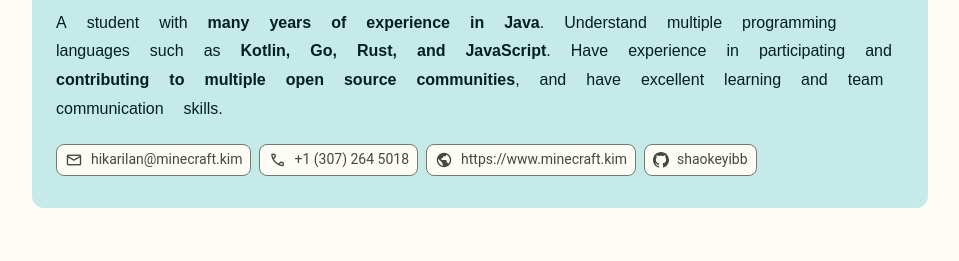
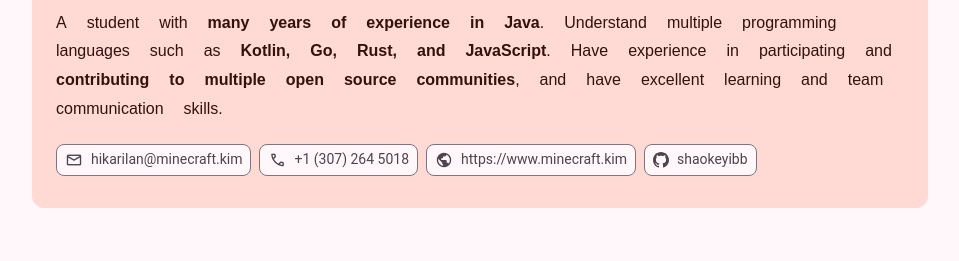
Before and after one commit to shaokeyibb/materialized-resume, a website built with Vite: page en/index.html in a window 1280 px wide. Shown: the part 162-423 px from the top of the page, without its empty margins (160-1119 px from the left). Built offline with nearby package versions, Linux system fonts and the light colour scheme; a web font is replaced by a local one.

Commit message:
feat: new color, high contrast support

```diff
--- /dev/null
+++ b/css/dark-hc.css
@@ -0,0 +1,51 @@
+:root {
+  --md-sys-color-primary: rgb(255 249 250);
+  --md-sys-color-surface-tint: rgb(234 181 238);
+  --md-sys-color-on-primary: rgb(0 0 0);
+  --md-sys-color-primary-container: rgb(239 185 242);
+  --md-sys-color-on-primary-container: rgb(0 0 0);
+  --md-sys-color-secondary: rgb(255 249 250);
+  --md-sys-color-on-secondary: rgb(0 0 0);
+  --md-sys-color-secondary-container: rgb(219 196 217);
+  --md-sys-color-on-secondary-container: rgb(0 0 0);
+  --md-sys-color-tertiary: rgb(255 249 248);
+  --md-sys-color-on-tertiary: rgb(0 0 0);
+  --md-sys-color-tertiary-container: rgb(250 188 178);
+  --md-sys-color-on-tertiary-container: rgb(0 0 0);
+  --md-sys-color-error: rgb(255 249 249);
+  --md-sys-color-on-error: rgb(0 0 0);
+  --md-sys-color-error-container: rgb(255 186 177);
+  --md-sys-color-on-error-container: rgb(0 0 0);
+  --md-sys-color-background: rgb(23 18 23);
+  --md-sys-color-on-background: rgb(234 223 230);
+  --md-sys-color-surface: rgb(23 18 23);
+  --md-sys-color-on-surface: rgb(255 255 255);
+  --md-sys-color-surface-variant: rgb(77 68 76);
+  --md-sys-color-on-surface-variant: rgb(255 249 250);
+  --md-sys-color-outline: rgb(212 199 209);
+  --md-sys-color-outline-variant: rgb(212 199 209);
+  --md-sys-color-shadow: rgb(0 0 0);
+  --md-sys-color-scrim: rgb(0 0 0);
+  --md-sys-color-inverse-surface: rgb(234 223 230);
+  --md-sys-color-inverse-on-surface: rgb(0 0 0);
+  --md-sys-color-inverse-primary: rgb(65 26 72);
+  --md-sys-color-primary-fixed: rgb(255 220 254);
+  --md-sys-color-on-primary-fixed: rgb(0 0 0);
+  --md-sys-color-primary-fixed-dim: rgb(239 185 242);
+  --md-sys-color-on-primary-fixed-variant: rgb(42 4 50);
+  --md-sys-color-secondary-fixed: rgb(248 223 246);
+  --md-sys-color-on-secondary-fixed: rgb(0 0 0);
+  --md-sys-color-secondary-fixed-dim: rgb(219 196 217);
+  --md-sys-color-on-secondary-fixed-variant: rgb(31 17 33);
+  --md-sys-color-tertiary-fixed: rgb(255 224 219);
+  --md-sys-color-on-tertiary-fixed: rgb(0 0 0);
+  --md-sys-color-tertiary-fixed-dim: rgb(250 188 178);
+  --md-sys-color-on-tertiary-fixed-variant: rgb(44 12 8);
+  --md-sys-color-surface-dim: rgb(23 18 23);
+  --md-sys-color-surface-bright: rgb(62 55 61);
+  --md-sys-color-surface-container-lowest: rgb(17 13 17);
+  --md-sys-color-surface-container-low: rgb(31 26 31);
+  --md-sys-color-surface-container: rgb(35 30 35);
+  --md-sys-color-surface-container-high: rgb(46 40 45);
+  --md-sys-color-surface-container-highest: rgb(57 51 56);
+}
--- /dev/null
+++ b/css/dark-mc.css
@@ -0,0 +1,51 @@
+:root {
+  --md-sys-color-primary: rgb(239 185 242);
+  --md-sys-color-surface-tint: rgb(234 181 238);
+  --md-sys-color-on-primary: rgb(42 4 50);
+  --md-sys-color-primary-container: rgb(177 128 181);
+  --md-sys-color-on-primary-container: rgb(0 0 0);
+  --md-sys-color-secondary: rgb(219 196 217);
+  --md-sys-color-on-secondary: rgb(31 17 33);
+  --md-sys-color-secondary-container: rgb(159 138 159);
+  --md-sys-color-on-secondary-container: rgb(0 0 0);
+  --md-sys-color-tertiary: rgb(250 188 178);
+  --md-sys-color-on-tertiary: rgb(44 12 8);
+  --md-sys-color-tertiary-container: rgb(186 131 123);
+  --md-sys-color-on-tertiary-container: rgb(0 0 0);
+  --md-sys-color-error: rgb(255 186 177);
+  --md-sys-color-on-error: rgb(55 0 1);
+  --md-sys-color-error-container: rgb(255 84 73);
+  --md-sys-color-on-error-container: rgb(0 0 0);
+  --md-sys-color-background: rgb(23 18 23);
+  --md-sys-color-on-background: rgb(234 223 230);
+  --md-sys-color-surface: rgb(23 18 23);
+  --md-sys-color-on-surface: rgb(255 249 250);
+  --md-sys-color-surface-variant: rgb(77 68 76);
+  --md-sys-color-on-surface-variant: rgb(212 199 209);
+  --md-sys-color-outline: rgb(171 159 169);
+  --md-sys-color-outline-variant: rgb(139 128 137);
+  --md-sys-color-shadow: rgb(0 0 0);
+  --md-sys-color-scrim: rgb(0 0 0);
+  --md-sys-color-inverse-surface: rgb(234 223 230);
+  --md-sys-color-inverse-on-surface: rgb(46 40 45);
+  --md-sys-color-inverse-primary: rgb(98 56 104);
+  --md-sys-color-primary-fixed: rgb(255 214 255);
+  --md-sys-color-on-primary-fixed: rgb(36 0 45);
+  --md-sys-color-primary-fixed-dim: rgb(234 181 238);
+  --md-sys-color-on-primary-fixed-variant: rgb(78 38 85);
+  --md-sys-color-secondary-fixed: rgb(244 219 242);
+  --md-sys-color-on-secondary-fixed: rgb(26 12 27);
+  --md-sys-color-secondary-fixed-dim: rgb(215 191 213);
+  --md-sys-color-on-secondary-fixed-variant: rgb(65 49 66);
+  --md-sys-color-tertiary-fixed: rgb(255 218 213);
+  --md-sys-color-on-tertiary-fixed: rgb(37 7 5);
+  --md-sys-color-tertiary-fixed-dim: rgb(246 184 174);
+  --md-sys-color-on-tertiary-fixed-variant: rgb(83 43 37);
+  --md-sys-color-surface-dim: rgb(23 18 23);
+  --md-sys-color-surface-bright: rgb(62 55 61);
+  --md-sys-color-surface-container-lowest: rgb(17 13 17);
+  --md-sys-color-surface-container-low: rgb(31 26 31);
+  --md-sys-color-surface-container: rgb(35 30 35);
+  --md-sys-color-surface-container-high: rgb(46 40 45);
+  --md-sys-color-surface-container-highest: rgb(57 51 56);
+}
--- /dev/null
+++ b/css/dark.css
@@ -0,0 +1,51 @@
+:root {
+  --md-sys-color-primary: rgb(234 181 238);
+  --md-sys-color-surface-tint: rgb(234 181 238);
+  --md-sys-color-on-primary: rgb(72 32 79);
+  --md-sys-color-primary-container: rgb(97 55 103);
+  --md-sys-color-on-primary-container: rgb(255 214 255);
+  --md-sys-color-secondary: rgb(215 191 213);
+  --md-sys-color-on-secondary: rgb(59 43 60);
+  --md-sys-color-secondary-container: rgb(82 65 83);
+  --md-sys-color-on-secondary-container: rgb(244 219 242);
+  --md-sys-color-tertiary: rgb(246 184 174);
+  --md-sys-color-on-tertiary: rgb(76 37 32);
+  --md-sys-color-tertiary-container: rgb(103 59 53);
+  --md-sys-color-on-tertiary-container: rgb(255 218 213);
+  --md-sys-color-error: rgb(255 180 171);
+  --md-sys-color-on-error: rgb(105 0 5);
+  --md-sys-color-error-container: rgb(147 0 10);
+  --md-sys-color-on-error-container: rgb(255 218 214);
+  --md-sys-color-background: rgb(23 18 23);
+  --md-sys-color-on-background: rgb(234 223 230);
+  --md-sys-color-surface: rgb(23 18 23);
+  --md-sys-color-on-surface: rgb(234 223 230);
+  --md-sys-color-surface-variant: rgb(77 68 76);
+  --md-sys-color-on-surface-variant: rgb(208 195 204);
+  --md-sys-color-outline: rgb(153 141 150);
+  --md-sys-color-outline-variant: rgb(77 68 76);
+  --md-sys-color-shadow: rgb(0 0 0);
+  --md-sys-color-scrim: rgb(0 0 0);
+  --md-sys-color-inverse-surface: rgb(234 223 230);
+  --md-sys-color-inverse-on-surface: rgb(53 47 52);
+  --md-sys-color-inverse-primary: rgb(123 78 128);
+  --md-sys-color-primary-fixed: rgb(255 214 255);
+  --md-sys-color-on-primary-fixed: rgb(48 9 56);
+  --md-sys-color-primary-fixed-dim: rgb(234 181 238);
+  --md-sys-color-on-primary-fixed-variant: rgb(97 55 103);
+  --md-sys-color-secondary-fixed: rgb(244 219 242);
+  --md-sys-color-on-secondary-fixed: rgb(37 23 38);
+  --md-sys-color-secondary-fixed-dim: rgb(215 191 213);
+  --md-sys-color-on-secondary-fixed-variant: rgb(82 65 83);
+  --md-sys-color-tertiary-fixed: rgb(255 218 213);
+  --md-sys-color-on-tertiary-fixed: rgb(51 17 13);
+  --md-sys-color-tertiary-fixed-dim: rgb(246 184 174);
+  --md-sys-color-on-tertiary-fixed-variant: rgb(103 59 53);
+  --md-sys-color-surface-dim: rgb(23 18 23);
+  --md-sys-color-surface-bright: rgb(62 55 61);
+  --md-sys-color-surface-container-lowest: rgb(17 13 17);
+  --md-sys-color-surface-container-low: rgb(31 26 31);
+  --md-sys-color-surface-container: rgb(35 30 35);
+  --md-sys-color-surface-container-high: rgb(46 40 45);
+  --md-sys-color-surface-container-highest: rgb(57 51 56);
+}
--- /dev/null
+++ b/css/light-hc.css
@@ -0,0 +1,51 @@
+:root {
+  --md-sys-color-primary: rgb(56 17 63);
+  --md-sys-color-surface-tint: rgb(123 78 128);
+  --md-sys-color-on-primary: rgb(255 255 255);
+  --md-sys-color-primary-container: rgb(92 51 99);
+  --md-sys-color-on-primary-container: rgb(255 255 255);
+  --md-sys-color-secondary: rgb(44 29 45);
+  --md-sys-color-on-secondary: rgb(255 255 255);
+  --md-sys-color-secondary-container: rgb(78 61 79);
+  --md-sys-color-on-secondary-container: rgb(255 255 255);
+  --md-sys-color-tertiary: rgb(59 24 19);
+  --md-sys-color-on-tertiary: rgb(255 255 255);
+  --md-sys-color-tertiary-container: rgb(98 55 49);
+  --md-sys-color-on-tertiary-container: rgb(255 255 255);
+  --md-sys-color-error: rgb(78 0 2);
+  --md-sys-color-on-error: rgb(255 255 255);
+  --md-sys-color-error-container: rgb(140 0 9);
+  --md-sys-color-on-error-container: rgb(255 255 255);
+  --md-sys-color-background: rgb(255 247 250);
+  --md-sys-color-on-background: rgb(31 26 31);
+  --md-sys-color-surface: rgb(255 247 250);
+  --md-sys-color-on-surface: rgb(0 0 0);
+  --md-sys-color-surface-variant: rgb(236 223 233);
+  --md-sys-color-on-surface-variant: rgb(41 34 41);
+  --md-sys-color-outline: rgb(73 64 72);
+  --md-sys-color-outline-variant: rgb(73 64 72);
+  --md-sys-color-shadow: rgb(0 0 0);
+  --md-sys-color-scrim: rgb(0 0 0);
+  --md-sys-color-inverse-surface: rgb(53 47 52);
+  --md-sys-color-inverse-on-surface: rgb(255 255 255);
+  --md-sys-color-inverse-primary: rgb(255 228 253);
+  --md-sys-color-primary-fixed: rgb(92 51 99);
+  --md-sys-color-on-primary-fixed: rgb(255 255 255);
+  --md-sys-color-primary-fixed-dim: rgb(68 28 75);
+  --md-sys-color-on-primary-fixed-variant: rgb(255 255 255);
+  --md-sys-color-secondary-fixed: rgb(78 61 79);
+  --md-sys-color-on-secondary-fixed: rgb(255 255 255);
+  --md-sys-color-secondary-fixed-dim: rgb(55 40 56);
+  --md-sys-color-on-secondary-fixed-variant: rgb(255 255 255);
+  --md-sys-color-tertiary-fixed: rgb(98 55 49);
+  --md-sys-color-on-tertiary-fixed: rgb(255 255 255);
+  --md-sys-color-tertiary-fixed-dim: rgb(72 34 28);
+  --md-sys-color-on-tertiary-fixed-variant: rgb(255 255 255);
+  --md-sys-color-surface-dim: rgb(226 215 222);
+  --md-sys-color-surface-bright: rgb(255 247 250);
+  --md-sys-color-surface-container-lowest: rgb(255 255 255);
+  --md-sys-color-surface-container-low: rgb(252 240 248);
+  --md-sys-color-surface-container: rgb(246 235 242);
+  --md-sys-color-surface-container-high: rgb(240 229 236);
+  --md-sys-color-surface-container-highest: rgb(234 223 230);
+}
--- /dev/null
+++ b/css/light-mc.css
@@ -0,0 +1,51 @@
+:root {
+  --md-sys-color-primary: rgb(92 51 99);
+  --md-sys-color-surface-tint: rgb(123 78 128);
+  --md-sys-color-on-primary: rgb(255 255 255);
+  --md-sys-color-primary-container: rgb(147 100 151);
+  --md-sys-color-on-primary-container: rgb(255 255 255);
+  --md-sys-color-secondary: rgb(78 61 79);
+  --md-sys-color-on-secondary: rgb(255 255 255);
+  --md-sys-color-secondary-container: rgb(130 110 130);
+  --md-sys-color-on-secondary-container: rgb(255 255 255);
+  --md-sys-color-tertiary: rgb(98 55 49);
+  --md-sys-color-on-tertiary: rgb(255 255 255);
+  --md-sys-color-tertiary-container: rgb(155 103 96);
+  --md-sys-color-on-tertiary-container: rgb(255 255 255);
+  --md-sys-color-error: rgb(140 0 9);
+  --md-sys-color-on-error: rgb(255 255 255);
+  --md-sys-color-error-container: rgb(218 52 46);
+  --md-sys-color-on-error-container: rgb(255 255 255);
+  --md-sys-color-background: rgb(255 247 250);
+  --md-sys-color-on-background: rgb(31 26 31);
+  --md-sys-color-surface: rgb(255 247 250);
+  --md-sys-color-on-surface: rgb(31 26 31);
+  --md-sys-color-surface-variant: rgb(236 223 233);
+  --md-sys-color-on-surface-variant: rgb(73 64 72);
+  --md-sys-color-outline: rgb(102 92 100);
+  --md-sys-color-outline-variant: rgb(130 120 128);
+  --md-sys-color-shadow: rgb(0 0 0);
+  --md-sys-color-scrim: rgb(0 0 0);
+  --md-sys-color-inverse-surface: rgb(53 47 52);
+  --md-sys-color-inverse-on-surface: rgb(249 238 245);
+  --md-sys-color-inverse-primary: rgb(234 181 238);
+  --md-sys-color-primary-fixed: rgb(147 100 151);
+  --md-sys-color-on-primary-fixed: rgb(255 255 255);
+  --md-sys-color-primary-fixed-dim: rgb(120 76 125);
+  --md-sys-color-on-primary-fixed-variant: rgb(255 255 255);
+  --md-sys-color-secondary-fixed: rgb(130 110 130);
+  --md-sys-color-on-secondary-fixed: rgb(255 255 255);
+  --md-sys-color-secondary-fixed-dim: rgb(105 86 105);
+  --md-sys-color-on-secondary-fixed-variant: rgb(255 255 255);
+  --md-sys-color-tertiary-fixed: rgb(155 103 96);
+  --md-sys-color-on-tertiary-fixed: rgb(255 255 255);
+  --md-sys-color-tertiary-fixed-dim: rgb(127 80 73);
+  --md-sys-color-on-tertiary-fixed-variant: rgb(255 255 255);
+  --md-sys-color-surface-dim: rgb(226 215 222);
+  --md-sys-color-surface-bright: rgb(255 247 250);
+  --md-sys-color-surface-container-lowest: rgb(255 255 255);
+  --md-sys-color-surface-container-low: rgb(252 240 248);
+  --md-sys-color-surface-container: rgb(246 235 242);
+  --md-sys-color-surface-container-high: rgb(240 229 236);
+  --md-sys-color-surface-container-highest: rgb(234 223 230);
+}
--- /dev/null
+++ b/css/light.css
@@ -0,0 +1,51 @@
+:root {
+  --md-sys-color-primary: rgb(123 78 128);
+  --md-sys-color-surface-tint: rgb(123 78 128);
+  --md-sys-color-on-primary: rgb(255 255 255);
+  --md-sys-color-primary-container: rgb(255 214 255);
+  --md-sys-color-on-primary-container: rgb(48 9 56);
+  --md-sys-color-secondary: rgb(107 88 107);
+  --md-sys-color-on-secondary: rgb(255 255 255);
+  --md-sys-color-secondary-container: rgb(244 219 242);
+  --md-sys-color-on-secondary-container: rgb(37 23 38);
+  --md-sys-color-tertiary: rgb(130 82 75);
+  --md-sys-color-on-tertiary: rgb(255 255 255);
+  --md-sys-color-tertiary-container: rgb(255 218 213);
+  --md-sys-color-on-tertiary-container: rgb(51 17 13);
+  --md-sys-color-error: rgb(186 26 26);
+  --md-sys-color-on-error: rgb(255 255 255);
+  --md-sys-color-error-container: rgb(255 218 214);
+  --md-sys-color-on-error-container: rgb(65 0 2);
+  --md-sys-color-background: rgb(255 247 250);
+  --md-sys-color-on-background: rgb(31 26 31);
+  --md-sys-color-surface: rgb(255 247 250);
+  --md-sys-color-on-surface: rgb(31 26 31);
+  --md-sys-color-surface-variant: rgb(236 223 233);
+  --md-sys-color-on-surface-variant: rgb(77 68 76);
+  --md-sys-color-outline: rgb(126 116 125);
+  --md-sys-color-outline-variant: rgb(208 195 204);
+  --md-sys-color-shadow: rgb(0 0 0);
+  --md-sys-color-scrim: rgb(0 0 0);
+  --md-sys-color-inverse-surface: rgb(53 47 52);
+  --md-sys-color-inverse-on-surface: rgb(249 238 245);
+  --md-sys-color-inverse-primary: rgb(234 181 238);
+  --md-sys-color-primary-fixed: rgb(255 214 255);
+  --md-sys-color-on-primary-fixed: rgb(48 9 56);
+  --md-sys-color-primary-fixed-dim: rgb(234 181 238);
+  --md-sys-color-on-primary-fixed-variant: rgb(97 55 103);
+  --md-sys-color-secondary-fixed: rgb(244 219 242);
+  --md-sys-color-on-secondary-fixed: rgb(37 23 38);
+  --md-sys-color-secondary-fixed-dim: rgb(215 191 213);
+  --md-sys-color-on-secondary-fixed-variant: rgb(82 65 83);
+  --md-sys-color-tertiary-fixed: rgb(255 218 213);
+  --md-sys-color-on-tertiary-fixed: rgb(51 17 13);
+  --md-sys-color-tertiary-fixed-dim: rgb(246 184 174);
+  --md-sys-color-on-tertiary-fixed-variant: rgb(103 59 53);
+  --md-sys-color-surface-dim: rgb(226 215 222);
+  --md-sys-color-surface-bright: rgb(255 247 250);
+  --md-sys-color-surface-container-lowest: rgb(255 255 255);
+  --md-sys-color-surface-container-low: rgb(252 240 248);
+  --md-sys-color-surface-container: rgb(246 235 242);
+  --md-sys-color-surface-container-high: rgb(240 229 236);
+  --md-sys-color-surface-container-highest: rgb(234 223 230);
+}
--- a/css/theme.css
+++ b/css/theme.css
@@ -1,5 +1,9 @@
 @import url(tokens.css);
 @import url(colors.module.css);
 @import url(typography.module.css);
-@import url(theme.light.css) (prefers-color-scheme: light);
-@import url(theme.dark.css) screen and (prefers-color-scheme: dark);
+@import url(light.css) (prefers-color-scheme: light);
+@import url(dark.css) screen and (prefers-color-scheme: dark);
+@import url(light-hc.css) screen and (prefers-color-scheme: light) and (prefers-contrast: more);
+@import url(light-mc.css) screen and (prefers-color-scheme: light) and (prefers-contrast: less);
+@import url(dark-hc.css) screen and (prefers-color-scheme: dark) and (prefers-contrast: more);
+@import url(dark-mc.css) screen and (prefers-color-scheme: dark) and (prefers-contrast: less);
--- a/css/theme.dark.css
+++ /dev/null
@@ -1,33 +0,0 @@
-:root {
- --md-sys-color-primary: var(--md-sys-color-primary-dark);
- --md-sys-color-on-primary: var(--md-sys-color-on-primary-dark);
- --md-sys-color-primary-container: var(--md-sys-color-primary-container-dark);
- --md-sys-color-on-primary-container: var(--md-sys-color-on-primary-container-dark);
- --md-sys-color-secondary: var(--md-sys-color-secondary-dark);
- --md-sys-color-on-secondary: var(--md-sys-color-on-secondary-dark);
- --md-sys-color-secondary-container: var(--md-sys-color-secondary-container-dark);
- --md-sys-color-on-secondary-container: var(--md-sys-color-on-secondary-container-dark);
- --md-sys-color-tertiary: var(--md-sys-color-tertiary-dark);
- --md-sys-color-on-tertiary: var(--md-sys-color-on-tertiary-dark);
- --md-sys-color-tertiary-container: var(--md-sys-color-tertiary-container-dark);
- --md-sys-color-on-tertiary-container: var(--md-sys-color-on-tertiary-container-dark);
- --md-sys-color-error: var(--md-sys-color-error-dark);
- --md-sys-color-on-error: var(--md-sys-color-on-error-dark);
- --md-sys-color-error-container: var(--md-sys-color-error-container-dark);
- --md-sys-color-on-error-container: var(--md-sys-color-on-error-container-dark);
- --md-sys-color-outline: var(--md-sys-color-outline-dark);
- --md-sys-color-outline-variant: var(--md-sys-color-outline-variant-dark);
- --md-sys-color-background: var(--md-sys-color-background-dark);
- --md-sys-color-on-background: var(--md-sys-color-on-background-dark);
- --md-sys-color-surface: var(--md-sys-color-surface-dark);
- --md-sys-color-on-surface: var(--md-sys-color-on-surface-dark);
- --md-sys-color-surface-variant: var(--md-sys-color-surface-variant-dark);
- --md-sys-color-on-surface-variant: var(--md-sys-color-on-surface-variant-dark);
- --md-sys-color-inverse-surface: var(--md-sys-color-inverse-surface-dark);
- --md-sys-color-inverse-on-surface: var(--md-sys-color-inverse-on-surface-dark);
- --md-sys-color-inverse-primary: var(--md-sys-color-inverse-primary-dark);
- --md-sys-color-shadow: var(--md-sys-color-shadow-dark);
- --md-sys-color-surface-tint: var(--md-sys-color-surface-tint-dark);
- --md-sys-color-outline-variant: var(--md-sys-color-outline-variant-dark);
- --md-sys-color-scrim: var(--md-sys-color-scrim-dark);
-}
--- a/css/theme.light.css
+++ /dev/null
@@ -1,33 +0,0 @@
-:root {
- --md-sys-color-primary: var(--md-sys-color-primary-light);
- --md-sys-color-on-primary: var(--md-sys-color-on-primary-light);
- --md-sys-color-primary-container: var(--md-sys-color-primary-container-light);
- --md-sys-color-on-primary-container: var(--md-sys-color-on-primary-container-light);
- --md-sys-color-secondary: var(--md-sys-color-secondary-light);
- --md-sys-color-on-secondary: var(--md-sys-color-on-secondary-light);
- --md-sys-color-secondary-container: var(--md-sys-color-secondary-container-light);
- --md-sys-color-on-secondary-container: var(--md-sys-color-on-secondary-container-light);
- --md-sys-color-tertiary: var(--md-sys-color-tertiary-light);
- --md-sys-color-on-tertiary: var(--md-sys-color-on-tertiary-light);
- --md-sys-color-tertiary-container: var(--md-sys-color-tertiary-container-light);
- --md-sys-color-on-tertiary-container: var(--md-sys-color-on-tertiary-container-light);
- --md-sys-color-error: var(--md-sys-color-error-light);
- --md-sys-color-on-error: var(--md-sys-color-on-error-light);
- --md-sys-color-error-container: var(--md-sys-color-error-container-light);
- --md-sys-color-on-error-container: var(--md-sys-color-on-error-container-light);
- --md-sys-color-outline: var(--md-sys-color-outline-light);
- --md-sys-color-outline-variant: var(--md-sys-color-outline-variant-light);
- --md-sys-color-background: var(--md-sys-color-background-light);
- --md-sys-color-on-background: var(--md-sys-color-on-background-light);
- --md-sys-color-surface: var(--md-sys-color-surface-light);
- --md-sys-color-on-surface: var(--md-sys-color-on-surface-light);
- --md-sys-color-surface-variant: var(--md-sys-color-surface-variant-light);
- --md-sys-color-on-surface-variant: var(--md-sys-color-on-surface-variant-light);
- --md-sys-color-inverse-surface: var(--md-sys-color-inverse-surface-light);
- --md-sys-color-inverse-on-surface: var(--md-sys-color-inverse-on-surface-light);
- --md-sys-color-inverse-primary: var(--md-sys-color-inverse-primary-light);
- --md-sys-color-shadow: var(--md-sys-color-shadow-light);
- --md-sys-color-surface-tint: var(--md-sys-color-surface-tint-light);
- --md-sys-color-outline-variant: var(--md-sys-color-outline-variant-light);
- --md-sys-color-scrim: var(--md-sys-color-scrim-light);
-}
```
